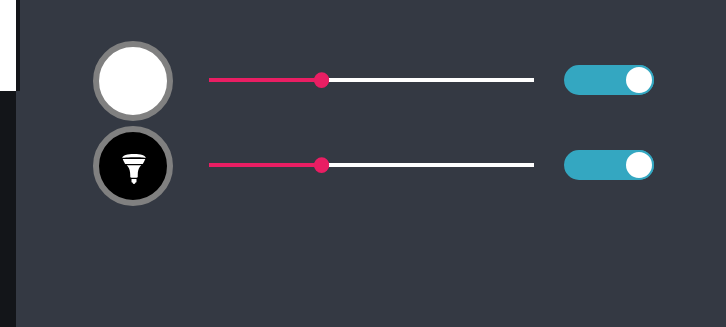
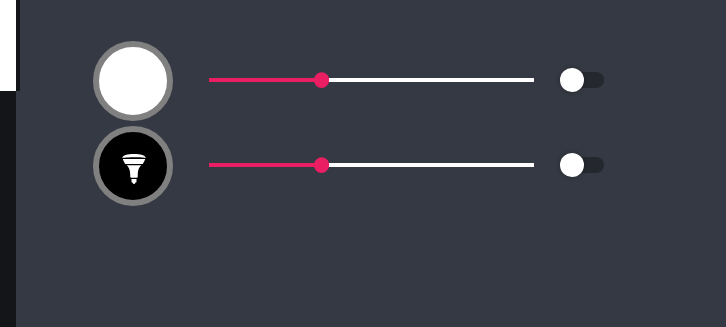
Before and after one commit to velrest/Chromaticity, an Electron app: page index.html in a window 800 px wide. Shown: the top 327 px of the page, 74-800 px from the left. Drawn offline with Linux system fonts and the light colour scheme; no server answers.

Commit message:
change switch to material switch

```diff
--- /dev/null
+++ b/css/switch.css
@@ -0,0 +1,50 @@
+.material-switch > input[type="checkbox"] {
+		    display: none;
+
+}
+
+.material-switch > label {
+		    cursor: pointer;
+			    height: 0px;
+				    position: relative;
+					    width: 40px;
+
+}
+
+.material-switch > label::before {
+		    background: rgb(0, 0, 0);
+			    box-shadow: inset 0px 0px 10px rgba(0, 0, 0, 0.5);
+				    border-radius: 8px;
+					    content: '';
+						    height: 16px;
+							    margin-top: -8px;
+								    position:absolute;
+									    opacity: 0.3;
+										    transition: all 0.4s ease-in-out;
+											    width: 40px;
+
+}
+.material-switch > label::after {
+		    background: rgb(255, 255, 255);
+			    border-radius: 16px;
+				    box-shadow: 0px 0px 5px rgba(0, 0, 0, 0.3);
+					    content: '';
+						    height: 24px;
+							    left: -4px;
+								    margin-top: -8px;
+									    position: absolute;
+										    top: -4px;
+											    transition: all 0.3s ease-in-out;
+												    width: 24px;
+
+}
+.material-switch > input[type="checkbox"]:checked + label::before {
+		    background: rgb(91, 192, 222);
+			    opacity: 0.5;
+
+}
+.material-switch > input[type="checkbox"]:checked + label::after {
+		    background: rgb(91, 192, 222);
+			    left: 20px;
+
+}
--- a/index.html
+++ b/index.html
@@ -10,6 +10,7 @@
 	<link rel="stylesheet" href="css/style.css"> <!-- Resource style -->
 	<link rel="stylesheet" href="css/bootstrap.min.css"> <!-- Resource style -->
 	<link rel="stylesheet" href="css/range.css">
+	<link rel="stylesheet" href="css/switch.css">
 	<script src="js/modernizr.js"></script> <!-- Modernizr -->
 	<script src="js/jquery-2.1.4.js"></script>
 	<script src="js/bootstrap.min.js"></script>
@@ -69,10 +70,10 @@
 					</div>
 				  </div>
 				  <div class="col-md-3 col-lg-2">
-				    <div class="onoffswitch">
-	  			        <input type="checkbox" name="onoffswitch" class="onoffswitch-checkbox" id="myonoffswitch" checked>
-				        <label class="onoffswitch-label" for="myonoffswitch"></label>
-				    </div>
+				    <div class="material-switch pull-right onoffswitch">
+					  <input id="someSwitchOptionInfo" name="someSwitchOption001" type="checkbox"/>
+					  <label for="someSwitchOptionInfo" class="label-info"></label>
+					</div>
 				  </div>
 				</div>
 				<div class="row light_container" style="padding:0px;margin:0px;">
@@ -91,10 +92,10 @@
 					</div>
 				  </div>
 				  <div class="col-md-3 col-lg-2">
-				    <div class="onoffswitch">
-	  			        <input type="checkbox" name="onoffswitch" class="onoffswitch-checkbox" id="myonoffswitch" checked>
-				        <label class="onoffswitch-label" for="myonoffswitch"></label>
-				    </div>
+				    <div class="material-switch pull-right onoffswitch">
+					  <input id="someSwitchOptionInfo" name="someSwitchOption001" type="checkbox"/>
+					  <label for="someSwitchOptionInfo" class="label-info"></label>
+					</div>
 				  </div>
 				</div>
 				<div class="light_container">
```
